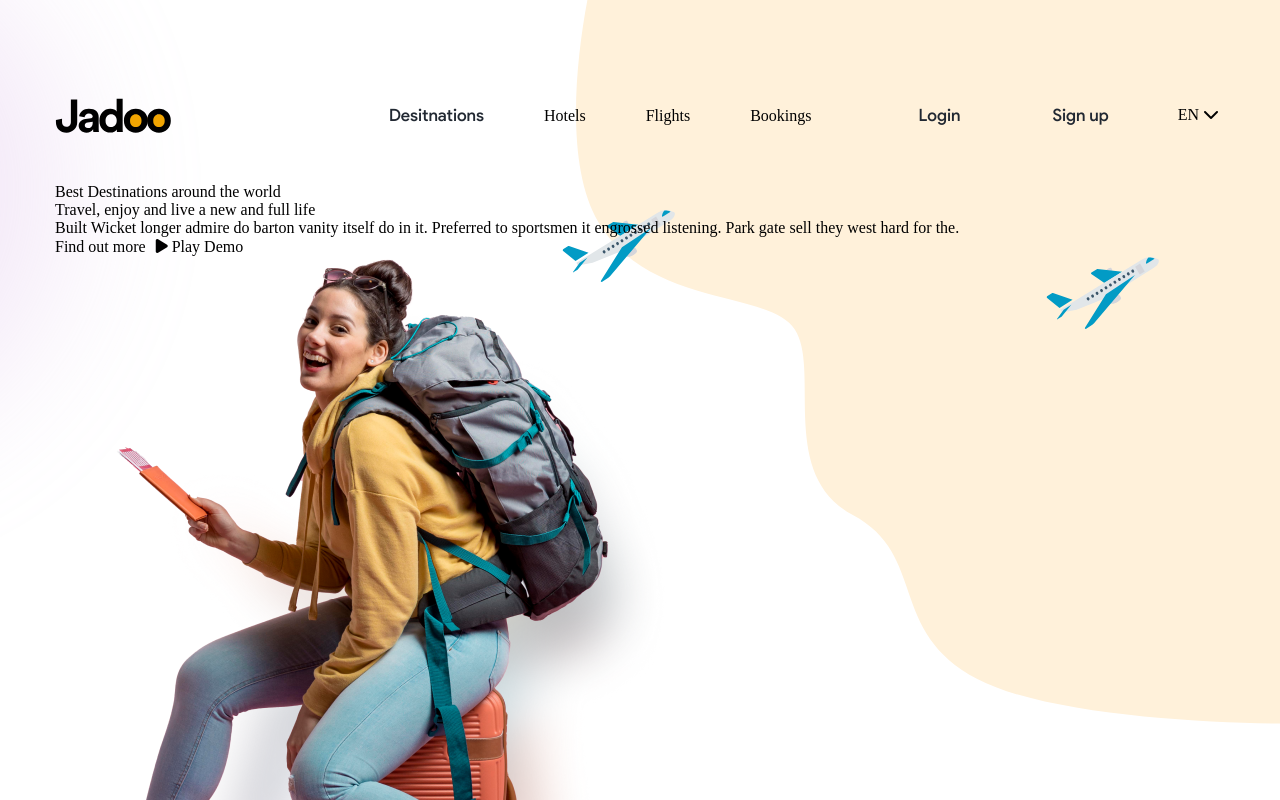
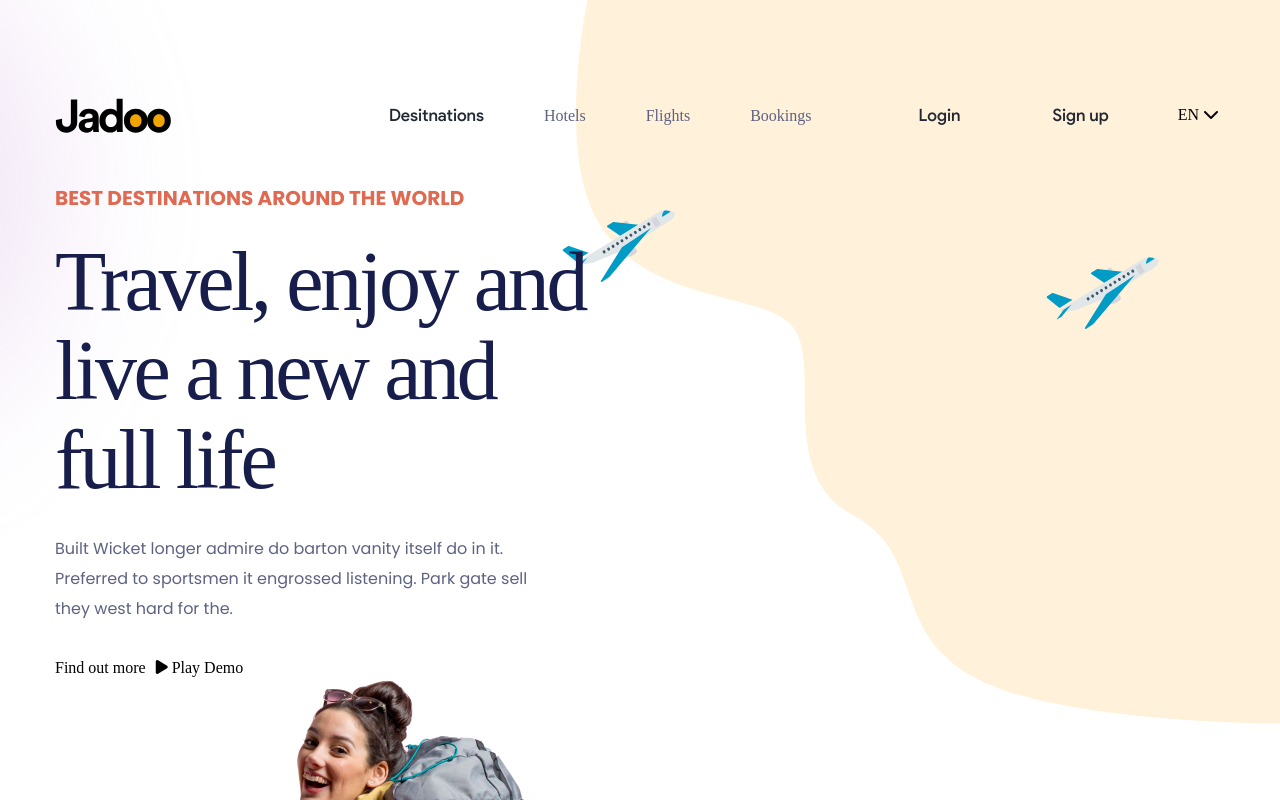
Before and after one commit to Naseungil/jadoo, a plain HTML site: page index.html in a window 1280 px wide. Shown: the top 800 px of the page. Drawn offline with nearby package versions, Linux system fonts and the light colour scheme; a web font is replaced by a local one.

Commit message:
헤더 컨텐트 추가

```diff
--- a/css/main.css
+++ b/css/main.css
@@ -110,7 +110,40 @@ header{
 .top_nav .dropdown ul li:hover{
   color:#5E6282
 }
-
+header .content{
+  display: flex;
+  justify-content: space-between;
+}
+header .content .desc{
+  width: 545px;
+}
+header .content .desc h3{
+  color:#DF6951;
+  font-size: 20px;
+  line-height: 30px;
+  font-family: "Poppins", sans-serif;
+  font-weight: bold;
+  text-transform: uppercase;
+  margin-bottom: 24px;
+}
+header .content .desc h2{
+  font-family: "Volkhov", serif;
+  color:#181E4B;
+  font-weight: 700px;
+  font-size: 84px;
+  line-height: 89px;
+  letter-spacing: -3.36px;
+  margin-bottom:30px;
+}
+header .content .desc p{
+  color:var(--txt-color);
+  font-size: var(--fz);
+  line-height: 30px;
+  font-family: "Poppins", sans-serif;
+  font-size: 500;
+  width: 477px;
+  margin-bottom:34px
+}
 
 /* 폰트 */
 body{
@@ -118,5 +151,6 @@ body{
   line-height: var(--lh);
   font-family: "Poppins", sans-serif;*/
   font:var(--fz)/var(--lh)/"Poppins", sans-serif;
+  color:var(--txt-color);
 }
 /* 링크 번트 */
```
